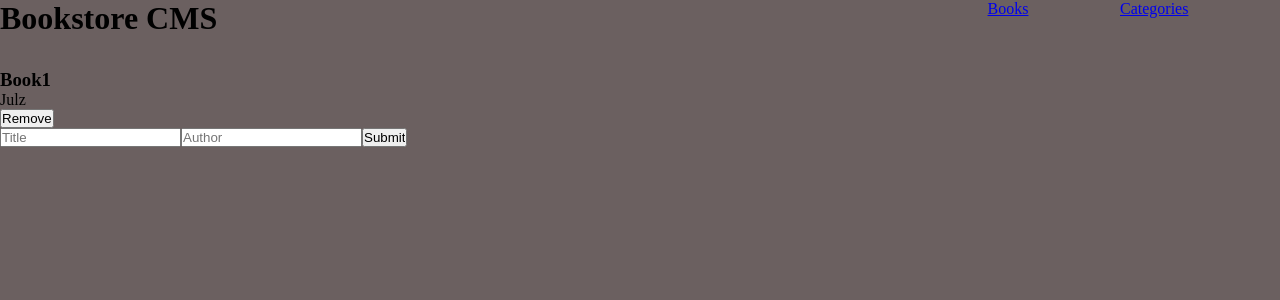
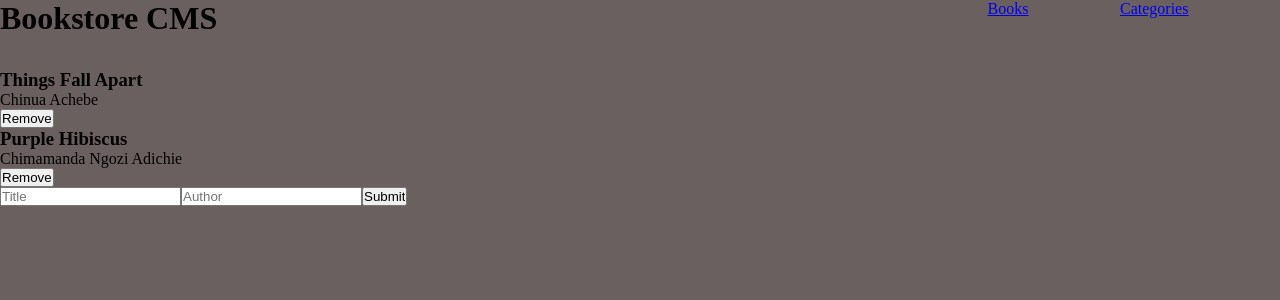
Before and after one commit to julzedz/bookstore, a React (Create React App) app: page / in a window 1280 px wide. Shown: the top 300 px of the page. Built offline with nearby package versions, Linux system fonts and the light colour scheme.

Commit message:
Add functionality for remove button

```diff
--- a/src/components/Book.jsx
+++ b/src/components/Book.jsx
@@ -1,13 +1,20 @@
 import React from 'react';
 import propTypes from 'prop-types';
+import { useDispatch } from 'react-redux';
+import { removeBook } from '../redux/books/books';
 
 const Book = (props) => {
-  const { title, author } = props;
+  const { title, author, key } = props;
+  const dispatch = useDispatch();
   return (
     <div>
       <h3>{title}</h3>
       <p>{author}</p>
-      <input type="button" value="Remove" />
+      <input
+        type="button"
+        value="Remove"
+        onClick={() => dispatch(removeBook(key))}
+      />
     </div>
   );
 };
@@ -15,6 +22,7 @@ const Book = (props) => {
 Book.propTypes = {
   title: propTypes.string.isRequired,
   author: propTypes.string.isRequired,
+  key: propTypes.string.isRequired,
 };
 
 export default Book;
--- a/src/index.js
+++ b/src/index.js
@@ -1,14 +1,18 @@
 import React from 'react';
 import ReactDOM from 'react-dom/client';
 import { BrowserRouter } from 'react-router-dom';
+import { Provider } from 'react-redux';
 import App from './App';
 import reportWebVitals from './reportWebVitals';
+import store from './redux/configureStore';
 
 const root = ReactDOM.createRoot(document.getElementById('root'));
 root.render(
   <React.StrictMode>
     <BrowserRouter>
-      <App />
+      <Provider store={store}>
+        <App />
+      </Provider>
     </BrowserRouter>
   </React.StrictMode>,
 );
--- a/src/pages/Bookspage.jsx
+++ b/src/pages/Bookspage.jsx
@@ -1,16 +1,21 @@
 import React from 'react';
+import { useSelector } from 'react-redux';
 import Book from '../components/Book';
 import Form from '../components/Form';
 
-const Bookspage = () => (
+const Bookspage = () => {
+  const currentBooks = useSelector((state) => state.books);
+  return (
     <div className="bookspage">
       <div className="library">
-      <Book title="Book1" author="Julz" />
+        {currentBooks.bookList.map((book) => (
+          <Book title={book.title} author={book.author} key={book.id} />
+        ))}
       </div>
       <div className="form">
         <Form />
       </div>
     </div>
   );
-
+};
 export default Bookspage;
--- a/src/redux/books/books.js
+++ b/src/redux/books/books.js
@@ -1,7 +1,18 @@
 import types from '../types/types';
 
 const initialState = {
-  bookList: [],
+  bookList: [
+    {
+      id: 1,
+      title: 'Things Fall Apart',
+      author: 'Chinua Achebe',
+    },
+    {
+      id: 2,
+      title: 'Purple Hibiscus',
+      author: 'Chimamanda Ngozi Adichie',
+    },
+  ],
 };
 
 // action creators
```
Lines whose indentation alone changed are shown as unchanged.
